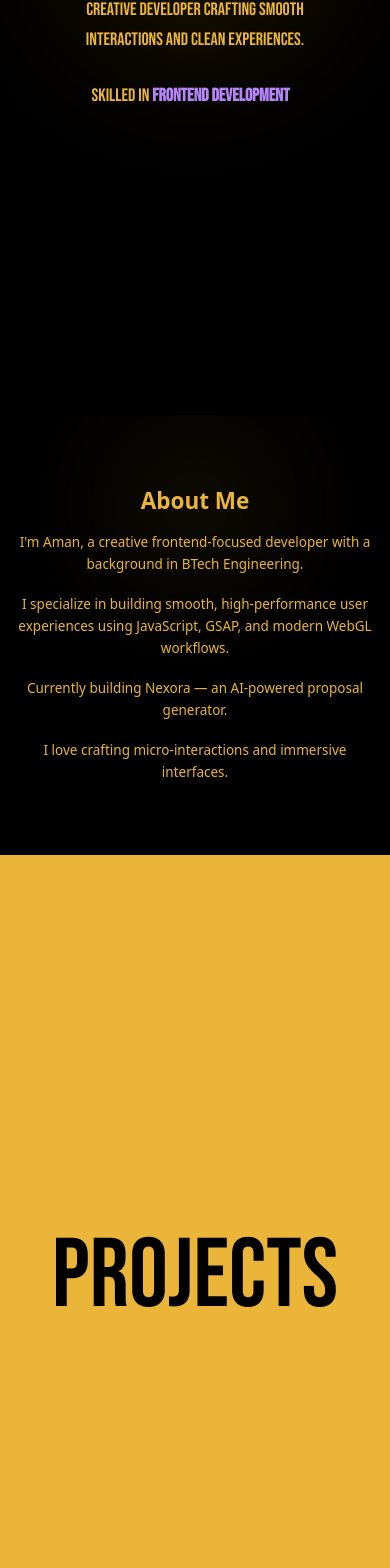
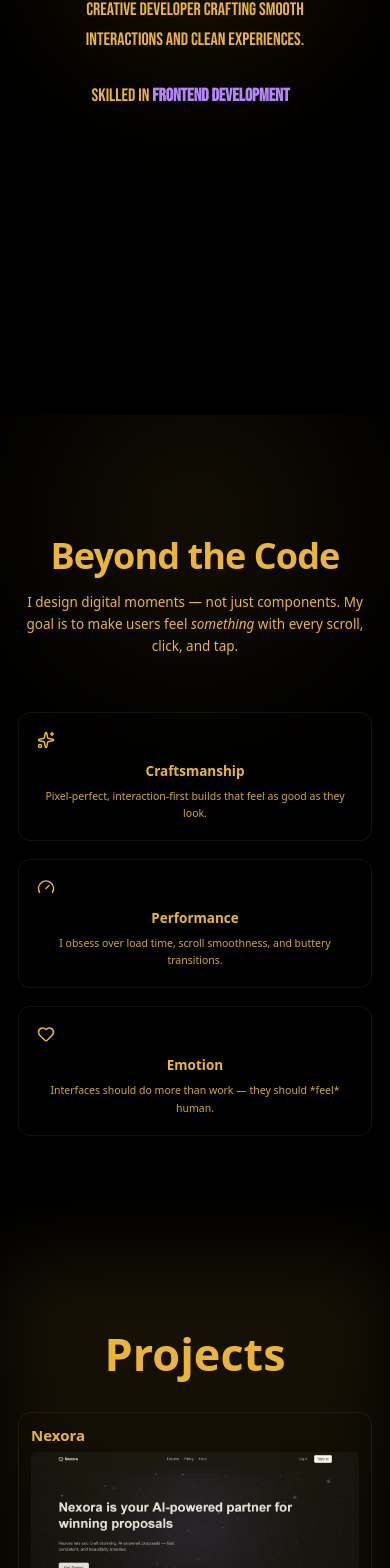
Before and after one commit to PalAman-git/MyPortfolio, a React (Vite) app: page / in a window 390 px wide. Shown: the part 429-1997 px from the top of the page. Built offline with nearby package versions, Linux system fonts and the light colour scheme; a web font is replaced by a local one.

Commit message:
made many mobile responsive components

```diff
--- a/package.json
+++ b/package.json
@@ -18,6 +18,7 @@
     "express": "^4.20.0",
     "framer-motion": "^10.16.16",
     "gsap": "^3.12.4",
+    "lucide-react": "^0.525.0",
     "mongoose": "^8.6.2",
     "react": "^18.2.0",
     "react-dom": "^18.2.0",
--- a/src/App.jsx
+++ b/src/App.jsx
@@ -5,10 +5,14 @@ import {
   Projects,
   Skills,
   TechStack,
+  MobileProjects,
+  MobileSkills,
 } from "./components";
 import { Toaster } from "react-hot-toast";
+import { useIsMobile } from "./hooks/useIsMobile";
 
 function App() {
+  const isMobile = useIsMobile();
   return (
     <div className="app-container">
       <div>
@@ -25,8 +29,8 @@ function App() {
       </div>
       <Hero />
       <About />
-      <Projects />
-      <Skills />
+      {isMobile ? <MobileProjects /> : <Projects />}
+      {isMobile ? <MobileSkills /> : <Skills />}
       {/* <div className="w-full relative z-3 h-[100vh] bg-[#000000]"></div> */}
       <TechStack />
       {/* <div className="w-full relative z-3 h-[100vh] bg-[#000000]"></div> */}
--- a/src/components/About/About.jsx
+++ b/src/components/About/About.jsx
@@ -1,14 +1,33 @@
-// AboutMe.jsx
-import { useRef, useEffect } from "react";
+import { useRef, useLayoutEffect } from "react";
 import { gsap } from "gsap";
 import { ScrollTrigger } from "gsap/ScrollTrigger";
+import { Sparkles, Gauge, Heart } from "lucide-react";
 gsap.registerPlugin(ScrollTrigger);
 
 const AboutMe = () => {
   const sectionRef = useRef(null);
   const textRef = useRef([]);
+  const cardRefs = useRef([]);
 
-  useEffect(() => {
+  const values = [
+    {
+      icon: <Sparkles className="text-text w-6 h-6" />,
+      title: "Craftsmanship",
+      desc: "Pixel-perfect, interaction-first builds that feel as good as they look.",
+    },
+    {
+      icon: <Gauge className="text-text w-6 h-6" />,
+      title: "Performance",
+      desc: "I obsess over load time, scroll smoothness, and buttery transitions.",
+    },
+    {
+      icon: <Heart className="text-text w-6 h-6" />,
+      title: "Emotion",
+      desc: "Interfaces should do more than work — they should *feel* human.",
+    },
+  ];
+
+  useLayoutEffect(() => {
     const ctx = gsap.context(() => {
       gsap.from(textRef.current, {
         y: 40,
@@ -18,18 +37,30 @@ const AboutMe = () => {
         ease: "power2.out",
         scrollTrigger: {
           trigger: sectionRef.current,
-          start: "top 80%",
+          start: "top 85%",
         },
       });
-
-      gsap.from("#about-spark", {
-        scale: 0.8,
-        opacity: 0.3,
-        duration: 2,
+      gsap.to("#about-blob", {
+        y: 20,
+        scale: 1.03,
+        duration: 3,
         ease: "sine.inOut",
+        yoyo: true,
         repeat: -1,
-        yoyo: true,
       });
+      // setTimeout(() => {
+      // gsap.from(cardRefs.current, {
+      //   y: 30,
+      //   opacity: 0,
+      //   duration: 0.6,
+      //   stagger: 0.15,
+      //   ease: "power2.out",
+      //   scrollTrigger: {
+      //     trigger: sectionRef.current,
+      //     start: "top 20%",
+      //   },
+      // });
+      // }, 0);
     }, sectionRef);
 
     return () => ctx.revert();
@@ -39,91 +70,104 @@ const AboutMe = () => {
     <section
       id="about"
       ref={sectionRef}
-      className="relative bg-background text-text px-6 sm:px-10 md:px-20 py-24 w-full mx-auto overflow-hidden"
+      className="relative min-h-screen bg-background text-text overflow-hidden px-6 sm:px-10 md:px-20 py-32 flex items-center justify-center"
     >
-      {/* SVG Glow */}
+      {/* Background Glow */}
       <div
         id="about-spark"
-        className="absolute -top-20 left-1/2 -translate-x-1/2 w-[300px] h-[300px] rounded-full pointer-events-none z-0"
+        className="absolute -top-32 left-1/2 -translate-x-1/2 w-[400px] h-[400px] rounded-full pointer-events-none z-0"
         style={{
           background:
             "radial-gradient(circle, #eab53922 0%, rgba(0,0,0,0) 70%)",
-          filter: "blur(60px)",
+          filter: "blur(80px)",
         }}
-      ></div>
+      />
 
-      {/* Responsive Layout */}
-      <div className="relative z-10 flex flex-col-reverse lg:flex-row items-center lg:items-start gap-y-12 lg:gap-x-16">
-        {/* Text */}
+      {/* Content */}
+      <div className="relative z-10 flex flex-col lg:flex-row items-center lg:items-start gap-y-16 lg:gap-x-20 max-w-7xl w-full">
+        {/* Text Content */}
         <div className="flex-1 flex flex-col gap-y-6 text-center lg:text-left">
           <h2
             ref={(el) => (textRef.current[0] = el)}
-            className="text-3xl sm:text-4xl font-bold text-accent"
+            className="text-5xl sm:text-6xl font-extrabold text-text tracking-tight"
           >
-            About Me
+            Beyond the Code
           </h2>
+
+          <p className="text-muted sm:hidden text-lg sm:text-xl leading-relaxed">
+            I design digital moments — not just components. My goal is to make
+            users feel <em>something</em> with every scroll, click, and tap.
+          </p>
+
+          <div className="hidden sm:block">
             <p
               ref={(el) => (textRef.current[1] = el)}
-            className="text-muted text-lg leading-relaxed"
+              className="text-muted_yellow text-xl sm:text-2xl leading-relaxed"
             >
-            I'm <span className="text-accent font-medium">Aman</span>, a creative <span className="text-accent font-medium">frontend-focused developer</span> with a background in BTech Engineering.
+              I design digital moments — not just components. My goal is to make
+              users feel *something* with every scroll, click, and tap.
             </p>
             <p
               ref={(el) => (textRef.current[2] = el)}
-            className="text-muted text-lg leading-relaxed"
+              className="text-muted_yellow text-lg sm:text-xl leading-relaxed"
             >
-            I specialize in building smooth, high-performance user experiences using <span className="text-accent">JavaScript</span>, <span className="text-accent">GSAP</span>, and modern <span className="text-accent">WebGL</span> workflows.
+              Whether it's a smooth page transition, a playful hover animation,
+              or a clever UI interaction — I'm obsessed with the little things
+              that bring joy.
             </p>
             <p
               ref={(el) => (textRef.current[3] = el)}
-            className="text-muted text-lg leading-relaxed"
+              className="text-muted_yellow text-lg sm:text-xl leading-relaxed"
             >
-            Currently building <span className="text-accent font-medium">Nexora</span> — an AI-powered proposal generator.
+              My toolkit? JavaScript, React, GSAP, and a sprinkle of obsession.
+              Performance matters, but so does emotion.
             </p>
             <p
               ref={(el) => (textRef.current[4] = el)}
-            className="text-muted text-lg leading-relaxed"
+              className="text-muted_yellow text-lg sm:text-xl leading-relaxed"
             >
-            I love crafting micro-interactions and immersive interfaces.
+              Right now, I'm building{" "}
+              <span className="text-purple font-medium">Nexora</span> — an
+              AI-powered proposal generator that thinks like you do.
             </p>
           </div>
+          {/* Add inside AboutMe.jsx below your paragraphs */}
+          <div className="grid grid-cols-1 sm:grid-cols-3 gap-6 mt-12">
+            {values.map((val, i) => (
+              <div
+                key={i}
+                // ref={(el) => (cardRefs.current[i] = el)}
+                className="group border border-muted_black rounded-2xl p-6 bg-surface/50 backdrop-blur-md transition-all duration-300 ease-in-out
+                hover:border-accent hover:shadow-[0_0_20px_#eab53933] hover:scale-[1.02] hover:bg-surface/70"
+              >
+                <div className="mb-4 flex items-center justify-start transition-transform duration-300 group-hover:scale-105 group-hover:brightness-125">
+                  {val.icon}
+                </div>
 
-        {/* Creative Side Visual for Large Screens */}
-        <div className="hidden lg:block flex-1">
-          <svg
-            viewBox="0 0 200 200"
-            className="w-[300px] h-[300px] mx-auto"
-            xmlns="http://www.w3.org/2000/svg"
-          >
-            <circle
-              cx="100"
-              cy="100"
-              r="60"
-              stroke="#eab539"
-              strokeWidth="2"
-              fill="none"
-              opacity="0.2"
+                <h3 className="text-lg font-semibold text-text mb-2">
+                  {val.title}
+                </h3>
+                <p className="text-muted_yellow text-sm leading-relaxed">
+                  {val.desc}
+                </p>
+              </div>
+            ))}
+          </div>
+        </div>
+
+        {/* Animated SVG Visual */}
+        <div
+          id="about-blob"
+          className="hidden lg:block absolute right-0 top-1/2 -translate-y-1/2 translate-x-1/3 w-[480px] h-[480px] rounded-full opacity-70 blur-[100px] pointer-events-none z-0"
+          style={{
+            background: `
+      radial-gradient(circle at 30% 30%, #eab53933, transparent 70%),
+      radial-gradient(circle at 70% 70%, #8e8dfa22, transparent 80%),
+      radial-gradient(circle at center, #ffffff10, transparent 80%)
+    `,
+            mixBlendMode: "screen",
+          }}
         />
-            <circle
-              cx="100"
-              cy="100"
-              r="80"
-              stroke="#eab539"
-              strokeWidth="1.5"
-              fill="none"
-              opacity="0.1"
-            />
-            <circle
-              cx="100"
-              cy="100"
-              r="100"
-              stroke="#eab539"
-              strokeWidth="1"
-              fill="none"
-              opacity="0.05"
-            />
-          </svg>
-        </div>
       </div>
     </section>
   );
--- a/src/components/Overlay/MidSection.jsx
+++ b/src/components/Overlay/MidSection.jsx
@@ -49,7 +49,7 @@ const MidSection = ({ timeline, typeWriterRef }) => {
 
       {/* Subtext with typewriter */}
       <div
-        className="hero-subtext text-muted font-light font-bebas text-base sm:text-[1.5rem] leading-relaxed"
+        className="hero-subtext text-muted_black font-light font-bebas text-base sm:text-[1.5rem] leading-relaxed"
       >
         A creative developer with an eye on user interactions.
         <br />
--- a/src/components/Overlay/MobileOverlay.jsx
+++ b/src/components/Overlay/MobileOverlay.jsx
@@ -121,14 +121,14 @@ const MobileOverlay = () => {
           Skilled in{" "}
           <span
             ref={typeWriterRef}
-            className="font-bold inline-block text-secondary"
+            className="font-bold inline-block text-purple"
           ></span>
           <span className="cursor font-black text-accent">|</span>
         </p>
 
         {/* CTA Button */}
         <button
-          className="mobile-cta mt-4 px-5 py-2 text-sm font-semibold rounded-xl bg-accent hover:bg-accent-hover text-text transition"
+          className="mobile-cta mt-4 px-5 py-2 text-sm font-semibold rounded-xl bg-purple hover:bg-accent-hover text-text transition"
           onClick={() => {
             const section = document.getElementById("work");
             section?.scrollIntoView({ behavior: "smooth" });
--- /dev/null
+++ b/src/components/Projects/MobileProjects.jsx
@@ -0,0 +1,98 @@
+// components/MobileProjects.jsx
+
+import React from "react";
+
+const projects = [
+  {
+    title: "Nexora",
+    image: "./model/ai_gen.webp",
+    description:
+      "Smart proposal drafting tool built with React, OpenAI, Supabase Auth, and GSAP. Generate client-ready proposals instantly.",
+    codeUrl: "https://github.com/PalAman-git/ai-proposal-gen",
+    liveUrl: "https://ai-proposal-gen.vercel.app/",
+  },
+  {
+    title: "Nexora",
+    image: "./model/ai_gen.webp",
+    description:
+      "Smart proposal drafting tool built with React, OpenAI, Supabase Auth, and GSAP. Generate client-ready proposals instantly.",
+    codeUrl: "https://github.com/PalAman-git/ai-proposal-gen",
+    liveUrl: "https://ai-proposal-gen.vercel.app/",
+  },
+  {
+    title: "Nexora",
+    image: "./model/ai_gen.webp",
+    description:
+      "Smart proposal drafting tool built with React, OpenAI, Supabase Auth, and GSAP. Generate client-ready proposals instantly.",
+    codeUrl: "https://github.com/PalAman-git/ai-proposal-gen",
+    liveUrl: "https://ai-proposal-gen.vercel.app/",
+  },
+];
+
+const MobileProjects = () => {
+  return (
+    <section className="relative block sm:hidden bg-[#000000] text-[#eab539] px-6 py-12 space-y-12">
+      <div
+        className="absolute inset-0 pointer-events-none z-0"
+        style={{
+          background: `
+        linear-gradient(
+          to bottom,
+          rgba(234, 181, 57, 0.1) 0%,
+          rgba(234, 181, 57, 0.05) 40%,
+          rgba(234, 181, 57, 0.03) 70%,
+          transparent 100%
+        )
+      `,
+          filter: "blur(40px)",
+        }}
+      />
+      <h2 className="text-center text-6xl font-bold mb-4">Projects</h2>
+
+      <div className="space-y-10">
+        {projects.map((project, index) => (
+          <div
+            key={index}
+            className="rounded-2xl overflow-hidden border border-muted_black shadow-md"
+          >
+            <div className="p-4">
+              <h3 className="text-xl font-semibold mb-2">{project.title}</h3>
+
+              <img
+                src={project.image}
+                alt={`${project.title} Preview`}
+                loading="lazy"
+                className="w-full h-auto rounded-md mb-4 object-cover"
+              />
+
+              <p className="text-[#b3a678] text-sm leading-relaxed mb-4">
+                {project.description}
+              </p>
+
+              <div className="flex gap-4">
+                <a
+                  href={project.codeUrl}
+                  target="_blank"
+                  rel="noopener noreferrer"
+                  className="flex-1 text-center bg-muted_black text-[#eab539] py-2 rounded-md border border-[#3a3a3a] hover:border-[#eab539] transition"
+                >
+                  Code
+                </a>
+                <a
+                  href={project.liveUrl}
+                  target="_blank"
+                  rel="noopener noreferrer"
+                  className="flex-1 text-center bg-muted_black text-[#eab539] py-2 rounded-md border border-[#3a3a3a] hover:border-[#eab539] transition"
+                >
+                  Live
+                </a>
+              </div>
+            </div>
+          </div>
+        ))}
+      </div>
+    </section>
+  );
+};
+
+export default MobileProjects;
--- /dev/null
+++ b/src/components/Skills/MobileSkills.jsx
@@ -0,0 +1,63 @@
+// components/MobileSkills.jsx
+import "./index.css";
+import gsap from "gsap";
+import { useGSAP } from "@gsap/react";
+import { ScrollTrigger } from "gsap/ScrollTrigger";
+import { useRef } from "react";
+
+const MobileSkills = () => {
+  const containerRef = useRef(null);
+
+  useGSAP(() => {
+    gsap.registerPlugin(ScrollTrigger);
+
+    // Animate strip-l
+    gsap.to(".m-strip-l", {
+      marginLeft: "-80%",
+      ease: "none",
+      scrollTrigger: {
+        trigger: containerRef.current,
+        start: "top bottom",
+        end: "top top",
+        scrub: true,
+      },
+    });
+
+    // Animate strip-r
+    gsap.to(".m-strip-r", {
+      marginLeft: "0%",
+      ease: "none",
+      scrollTrigger: {
+        trigger: containerRef.current,
+        start: "top bottom",
+        end: "top top",
+        scrub: true,
+      },
+    });
+  }, { scope: containerRef });
+
+  return (
+    <div ref={containerRef} className="relative mobile-skills-container">
+      <div className="m-strip m-strip-l z-10">
+        <h1>SKILLS <span>SKILLS</span> SKILLS <span>SKILLS</span></h1>
+      </div>
+      <div className="m-strip m-strip-r">
+        <h1>SKILLS <span>SKILLS</span> SKILLS <span>SKILLS</span></h1>
+      </div>
+      <div className="m-strip m-strip-l">
+        <h1>SKILLS <span>SKILLS</span> SKILLS <span>SKILLS</span></h1>
+      </div>
+      <div className="m-strip m-strip-r">
+        <h1>SKILLS <span>SKILLS</span> SKILLS <span>SKILLS</span></h1>
+      </div>
+      <div className="m-strip m-strip-l">
+        <h1>SKILLS <span>SKILLS</span> SKILLS <span>SKILLS</span></h1>
+      </div>
+      <div className="m-strip m-strip-r">
+        <h1>SKILLS <span>SKILLS</span> SKILLS <span>SKILLS</span></h1>
+      </div>
+    </div>
+  );
+};
+
+export default MobileSkills;
--- a/src/components/index.js
+++ b/src/components/index.js
@@ -4,5 +4,6 @@ import Contact from "./Contact/Contact";
 import Projects from "./Projects/Projects";
 import Skills from "./Skills/Skills";
 import TechStack from "./TechStack/TechStack";
-
-export {Hero,About,Contact,Projects,Skills,TechStack};
+import MobileProjects from "./Projects/MobileProjects";
+import MobileSkills from "./Skills/MobileSkills";
+export {Hero,About,Contact,Projects,MobileProjects,Skills,TechStack,MobileSkills};
--- a/src/index.css
+++ b/src/index.css
@@ -26,12 +26,10 @@ html{
 }
 
 body{
-  background-color: var(--color-lightyellow);
+  background-color: var(--color-darkblack);
+  /* filter: blur(69px); */
 }
 
-.cursor{
-    /* animation:1.2s infinite steps(1) blink; */
-}
 
 @keyframes blink {
     0%,100%{
--- a/tailwind.config.js
+++ b/tailwind.config.js
@@ -5,8 +5,10 @@ export default {
     extend: {
       colors: {
         background:"#000",
-        text:"#eab539",
-        secondary:"#b586f8"
+        text:"#eab539",//eab539
+        muted_yellow:"#d1a832",
+        muted_black:"#121212",
+        purple:"#b586f8"
       },
       fontFamily: {
         poppins: ["Poppins", "sans-serif"],
```
Also changed, not shown: src/components/Skills/Skills.jsx (+4 -4 lines), src/components/Skills/index.css (+36 -0 lines), 1 other file (tests, documents, lock files or other folders). Lines whose indentation alone changed are shown as unchanged.
